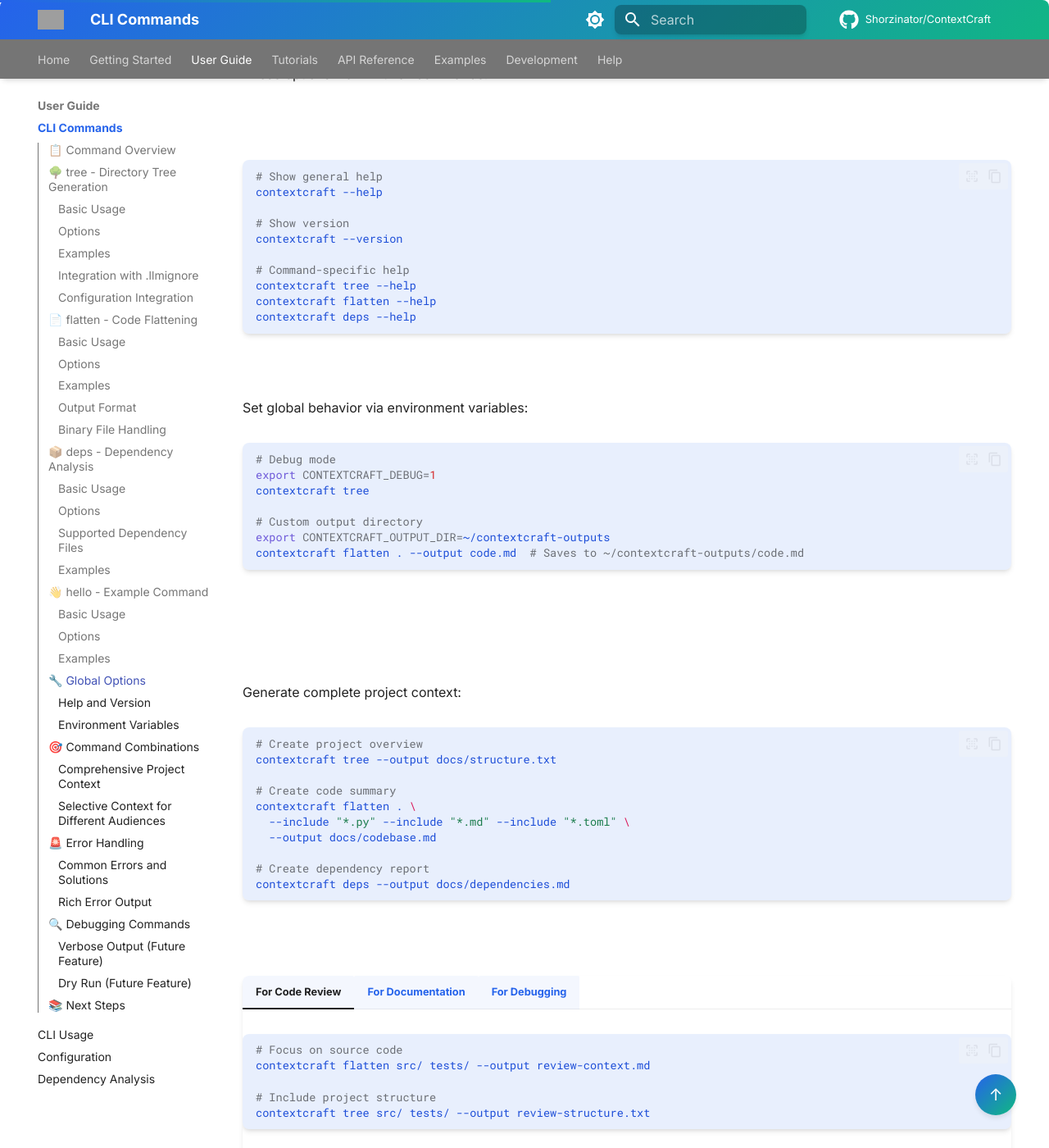
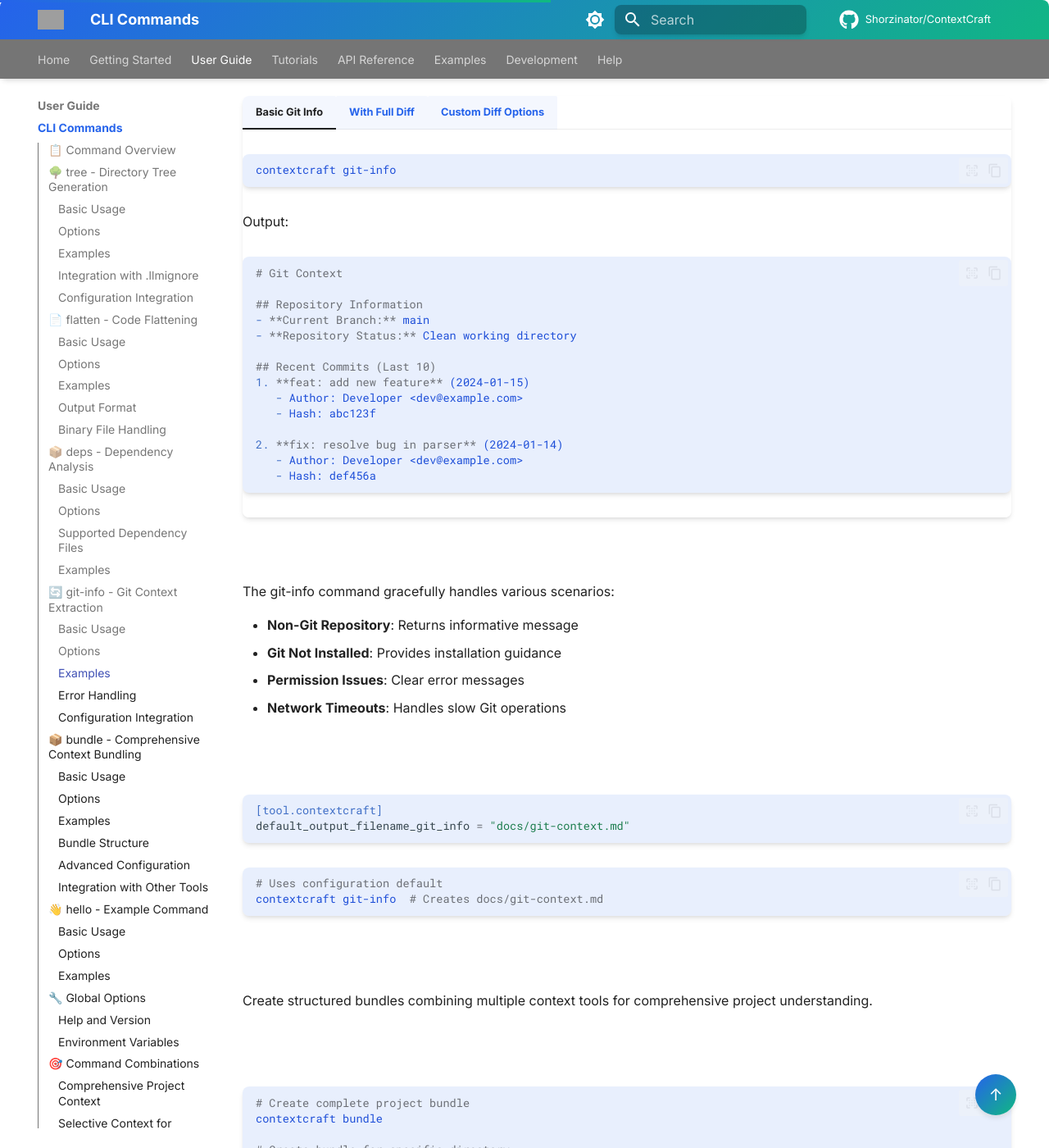
Before and after one commit to Shorzinator/CodeBrief, an MkDocs documentation site: the page built from docs/user-guide/cli-commands.md, in a window 1280 px wide and 1400 px high, scrolled down 7050 px. Shown: the whole window at 82% size. Built offline with MkDocs 1.6.1 and Material for MkDocs 9.7.7, drawn with Linux system fonts in a browser that asks for light colours; comment, search, counter and statistics services are not loaded; the version menu is left out; some of the changed text lies outside the part shown; grey boxes are pictures that could not be loaded.

Commit message:
docs: update user guide and configuration for new tools
- Add git-info and bundle commands to CLI commands documentation

- Update command overview table and help sections

- Add new configuration options for git-info and bundle

- Include environment variables and shell aliases for new commands

````diff
--- a/docs/user-guide/cli-commands.md
+++ b/docs/user-guide/cli-commands.md
@@ -4,13 +4,15 @@
 
 ## 📋 Command Overview
 
-ContextCraft provides four main commands for different types of context generation:
+ContextCraft provides six main commands for different types of context generation:
 
 | Command | Purpose | Output Format |
 |---------|---------|---------------|
 | `tree` | Generate directory structure | Text tree or Rich console |
 | `flatten` | Concatenate file contents | Markdown with file separators |
 | `deps` | Analyze project dependencies | Markdown with dependency tables |
+| `git-info` | Extract Git context information | Markdown with Git status and history |
+| `bundle` | Create comprehensive context bundles | Structured Markdown with multiple sections |
 | `hello` | Example/test command | Console output |
 
 ## 🌳 tree - Directory Tree Generation
@@ -296,6 +298,216 @@
 
     Output includes both Python and Node.js dependencies.
 
+## 🔄 git-info - Git Context Extraction
+
+Extract comprehensive Git repository information for context generation.
+
+### Basic Usage
+
+```bash
+# Generate Git context for current directory
+contextcraft git-info
+
+# Generate Git context for specific repository
+contextcraft git-info /path/to/repo
+
+# Save Git context to file
+contextcraft git-info --output git-context.md
+```
+
+### Options
+
+| Option | Short | Type | Description |
+|--------|-------|------|-------------|
+| `--output` | `-o` | `Path` | Output file path |
+| `--log-count` | `-n` | `int` | Number of recent commits to include (default: 10) |
+| `--full-diff` |  | `bool` | Include full diff of uncommitted changes |
+| `--diff-options` |  | `str` | Custom git diff options (e.g., "--stat", "--name-only") |
+| `--help` |  | | Show command help |
+
+### Examples
+
+=== "Basic Git Info"
+
+    ```bash
+    contextcraft git-info
+    ```
+
+    Output:
+    ```markdown
+    # Git Context
+
+    ## Repository Information
+    - **Current Branch:** main
+    - **Repository Status:** Clean working directory
+
+    ## Recent Commits (Last 10)
+    1. **feat: add new feature** (2024-01-15)
+       - Author: Developer <dev@example.com>
+       - Hash: abc123f
+
+    2. **fix: resolve bug in parser** (2024-01-14)
+       - Author: Developer <dev@example.com>
+       - Hash: def456a
+    ```
+
+=== "With Full Diff"
+
+    ```bash
+    contextcraft git-info --full-diff --log-count 5
+    ```
+
+    Includes complete diff of uncommitted changes.
+
+=== "Custom Diff Options"
+
+    ```bash
+    contextcraft git-info --diff-options "--stat --color=never"
+    ```
+
+    Uses custom git diff options for change summary.
+
+### Error Handling
+
+The git-info command gracefully handles various scenarios:
+
+- **Non-Git Repository**: Returns informative message
+- **Git Not Installed**: Provides installation guidance
+- **Permission Issues**: Clear error messages
+- **Network Timeouts**: Handles slow Git operations
+
+### Configuration Integration
+
+```toml
+[tool.contextcraft]
+default_output_filename_git_info = "docs/git-context.md"
+```
+
+```bash
+# Uses configuration default
+contextcraft git-info  # Creates docs/git-context.md
+```
+
+## 📦 bundle - Comprehensive Context Bundling
+
+Create structured bundles combining multiple context tools for comprehensive project understanding.
+
+### Basic Usage
+
+```bash
+# Create complete project bundle
+contextcraft bundle
+
+# Create bundle for specific directory
+contextcraft bundle /path/to/project
+
+# Save bundle to file
+contextcraft bundle --output project-bundle.md
+```
+
+### Options
+
+| Option | Short | Type | Description |
+|--------|-------|------|-------------|
+| `--output` | `-o` | `Path` | Output file path |
+| `--exclude-tree` |  | `bool` | Exclude directory tree section |
+| `--exclude-git` |  | `bool` | Exclude Git context section |
+| `--exclude-deps` |  | `bool` | Exclude dependencies section |
+| `--exclude-files` |  | `bool` | Exclude flattened files section |
+| `--flatten` |  | `List[Path]` | Specific paths to flatten (repeatable) |
+| `--git-log-count` |  | `int` | Number of Git commits to include |
+| `--git-full-diff` |  | `bool` | Include full Git diff |
+| `--git-diff-options` |  | `str` | Custom Git diff options |
+| `--help` |  | | Show command help |
+
+### Examples
+
+=== "Complete Bundle"
+
+    ```bash
+    contextcraft bundle --output complete-context.md
+    ```
+
+    Creates a comprehensive bundle with all sections:
+    - Table of Contents
+    - Directory Tree
+    - Git Context
+    - Dependencies
+    - Flattened Files
+
+=== "Code Review Bundle"
+
+    ```bash
+    contextcraft bundle \
+      --exclude-deps \
+      --flatten src/ tests/ \
+      --git-log-count 5 \
+      --output review-bundle.md
+    ```
+
+    Focused bundle for code review with recent Git history.
+
+=== "Documentation Bundle"
+
+    ```bash
+    contextcraft bundle \
+      --exclude-git \
+      --flatten docs/ README.md \
+      --output docs-bundle.md
+    ```
+
+    Documentation-focused bundle without Git information.
+
+### Bundle Structure
+
+The bundle command creates well-organized output:
+
+```markdown
+# ContextCraft Bundle
+
+## Table of Contents
+- [Directory Tree](#directory-tree)
+- [Git Context](#git-context)
+- [Dependencies](#dependencies)
+- [Files: src/contextcraft/tools](#files-srccontextcrafttools)
+
+## Directory Tree
+📁 my-project/
+├── 📄 README.md
+├── 📁 src/
+└── 📁 tests/
+
+## Git Context
+**Current Branch:** main
+**Repository Status:** Clean
+
+## Dependencies
+### Python Dependencies (pyproject.toml)
+- typer: ^0.9.0
+- rich: ^13.0.0
+
+## Files: src/contextcraft/tools
+# --- File: src/contextcraft/tools/bundler.py ---
+[File contents...]
+```
+
+### Advanced Configuration
+
+```toml
+[tool.contextcraft]
+default_output_filename_bundle = "context-bundle.md"
+global_exclude_patterns = ["*.pyc", "__pycache__/"]
+```
+
+### Integration with Other Tools
+
+The bundle command leverages all other ContextCraft tools:
+
+- **tree**: For directory structure
+- **git-info**: For Git context
+- **deps**: For dependency analysis
+- **flatten**: For file content aggregation
+
 ## 👋 hello - Example Command
 
 A simple example command for testing and demonstration.
@@ -346,6 +558,8 @@
 contextcraft tree --help
 contextcraft flatten --help
 contextcraft deps --help
+contextcraft git-info --help
+contextcraft bundle --help
 ```
 
 ### Environment Variables
@@ -369,16 +583,16 @@
 Generate complete project context:
 
 ```bash
-# Create project overview
+# Option 1: Use the bundle command (recommended)
+contextcraft bundle --output complete-project-context.md
+
+# Option 2: Generate individual components
 contextcraft tree --output docs/structure.txt
-
-# Create code summary
+contextcraft git-info --output docs/git-context.md
+contextcraft deps --output docs/dependencies.md
 contextcraft flatten . \
   --include "*.py" --include "*.md" --include "*.toml" \
   --output docs/codebase.md
-
-# Create dependency report
-contextcraft deps --output docs/dependencies.md
 ```
 
 ### Selective Context for Different Audiences
````
Also changed, not shown: docs/getting-started/configuration.md (+13 -0 lines).
